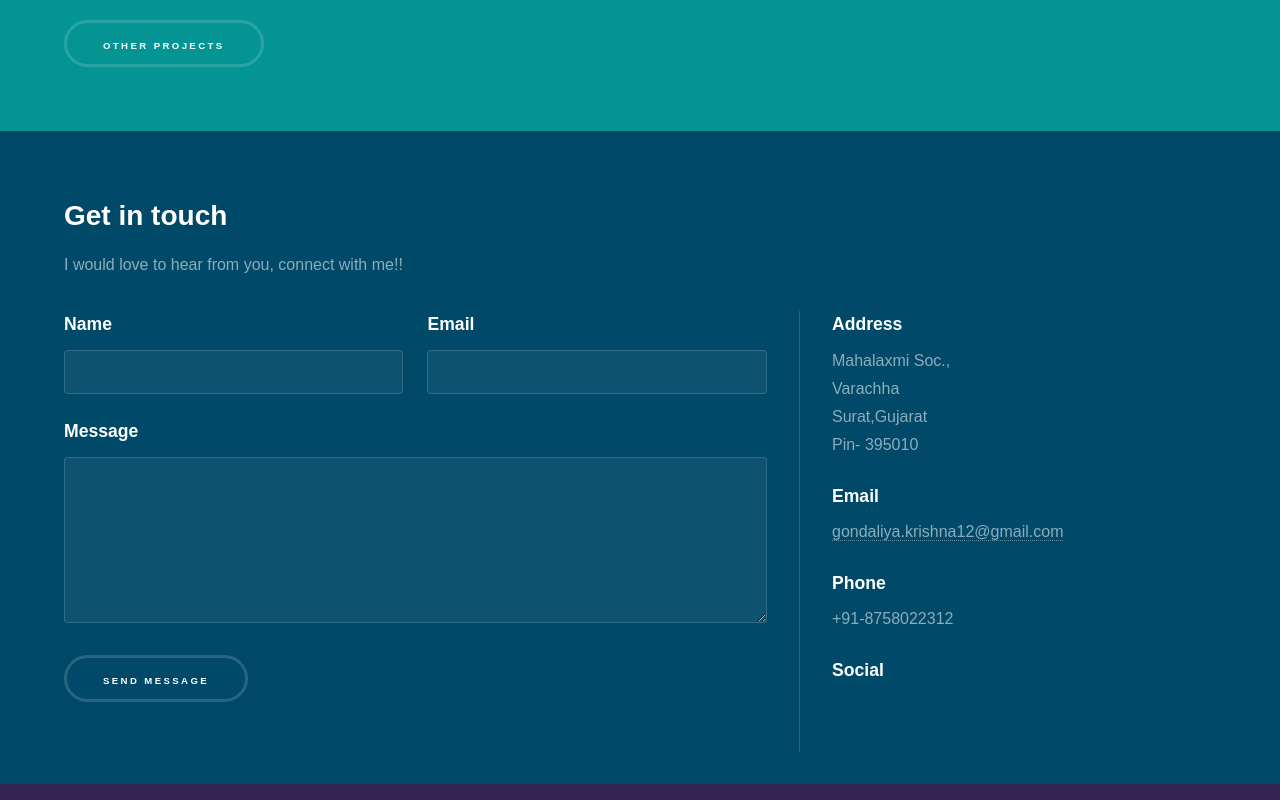
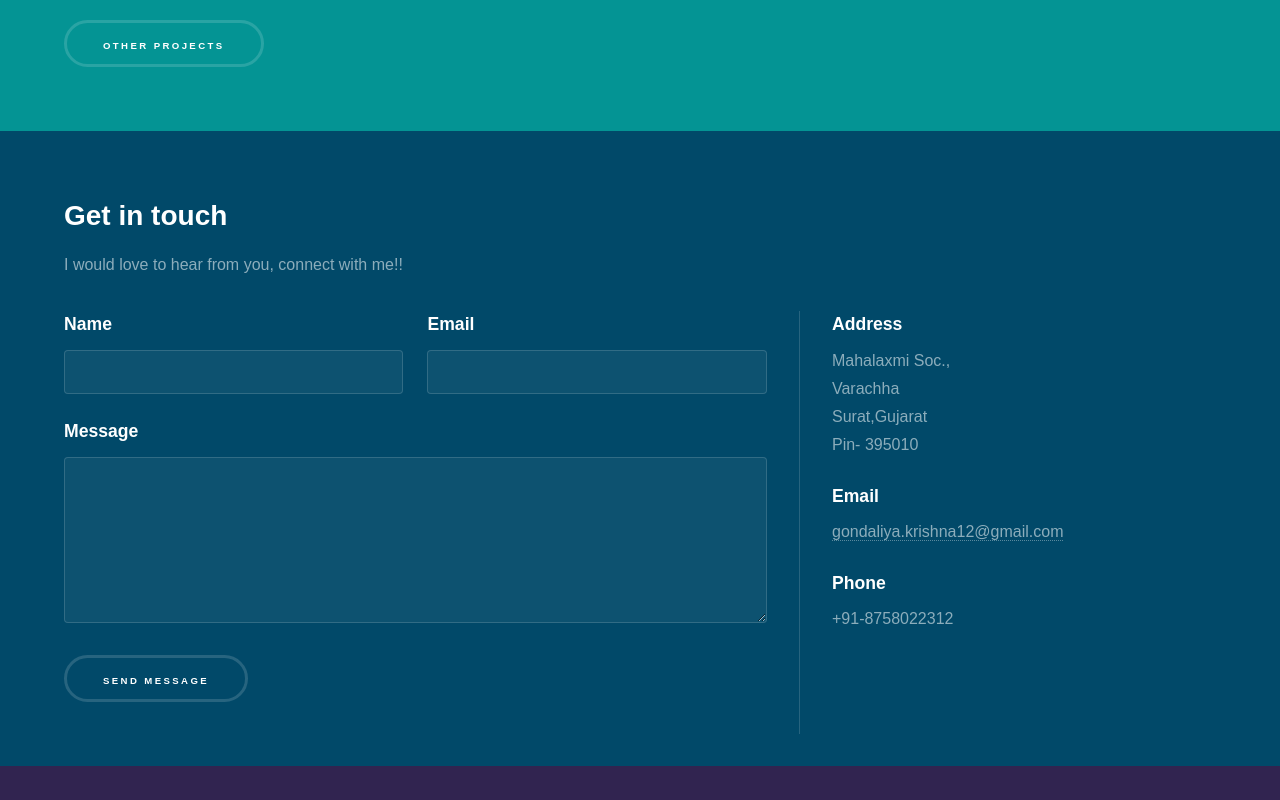
Before and after one commit to KrishnaGondaliya-dev/portfolio, a plain HTML site: page index.html in a window 1280 px wide. Shown: the part 1892-2692 px from the top of the page. Drawn offline with Linux system fonts and the light colour scheme; files whose address does not match are found by name.

Commit message:
Update index.html

```diff
--- a/index.html
+++ b/index.html
@@ -104,7 +104,7 @@
 							<p>I would love to hear from you, connect with me!! </p>
 							<div class="split style1">
 								<section>
-									<form method="post" action="mailto:nakulakhotia98@gmail.com">
+									<form method="post" action="mailto:gondaliya.krishna12@gmail.com">
 										<div class="fields">
 											<div class="field half">
 												<label for="name">Name</label>
@@ -140,19 +140,6 @@
 											<h3>Phone</h3>
 											<span>+91-8758022312</span>
 										</li>
-										<li>
-											<h3>Social</h3>
-											<ul class="icons">
-												<!-- <li><a href="#" class="icon brands fa-twitter"><span class="label">Twitter</span></a></li> -->
-												<li><a href="https://www.linkedin.com/in/nakullakhotia891/" target="_blank" class="icon brands fa-linkedin-in"><span class="label">LinkedIn</span></a></li>
-												<li><a href="https://github.com/NakulLakhotia?tab=repositories" target="_blank" class="icon brands fa-github"><span class="label">GitHub</span></a></li>
-												<li><a href="https://www.hackerrank.com/nakullakhotia?hr_r=1" target="_blank" class="icon brands fa-hackerrank"><span class="label">HackerRank</span></a></li>
-												<li><a href="https://instagram.com/nakul_lakhotia?igshid=edelbmqlf4r" target="_blank" class="icon brands fa-instagram"><span class="label">Instagram</span></a></li>
-
-												<li><a href="https://www.facebook.com/nakul.lakhotia/" target="_blank" class="icon brands fa-facebook-f"><span class="label">Facebook</span></a></li>
-
-											</ul>
-										</li>
 									</ul>
 								</section>
 							</div>
```
